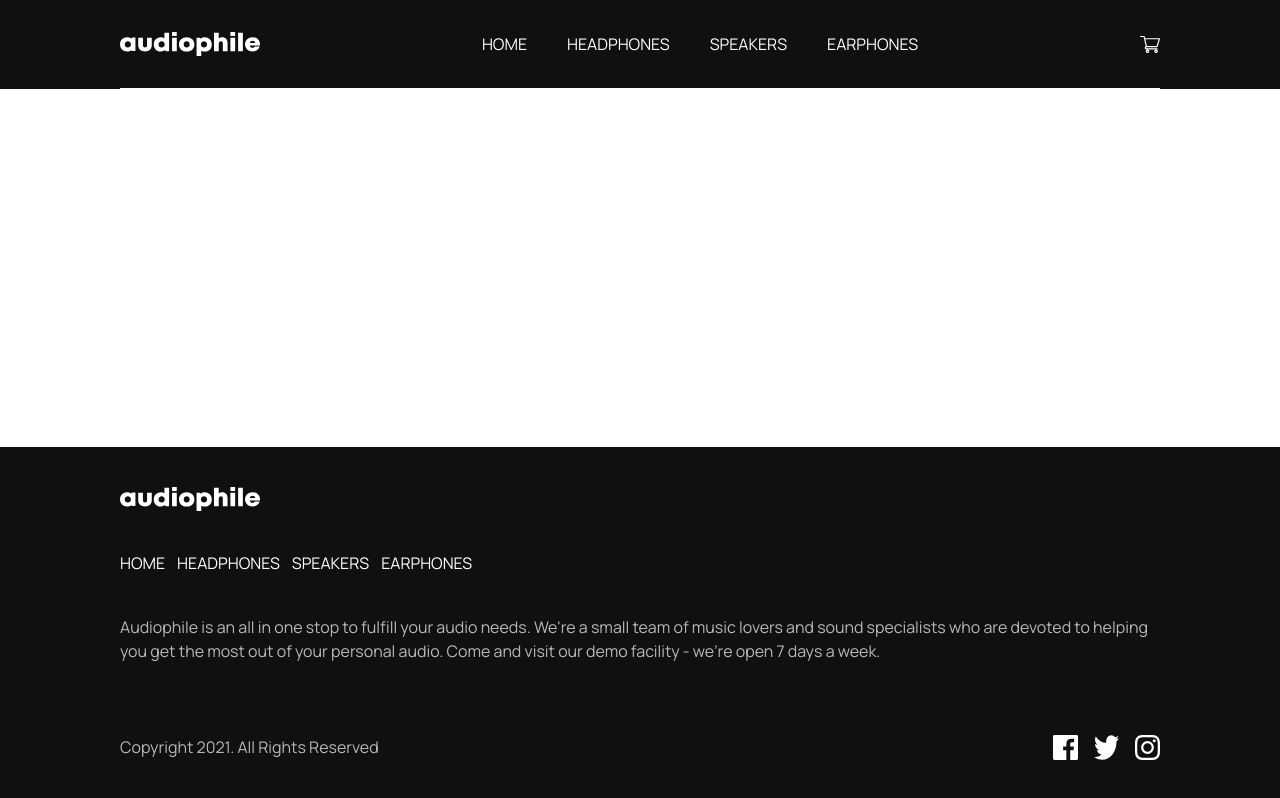
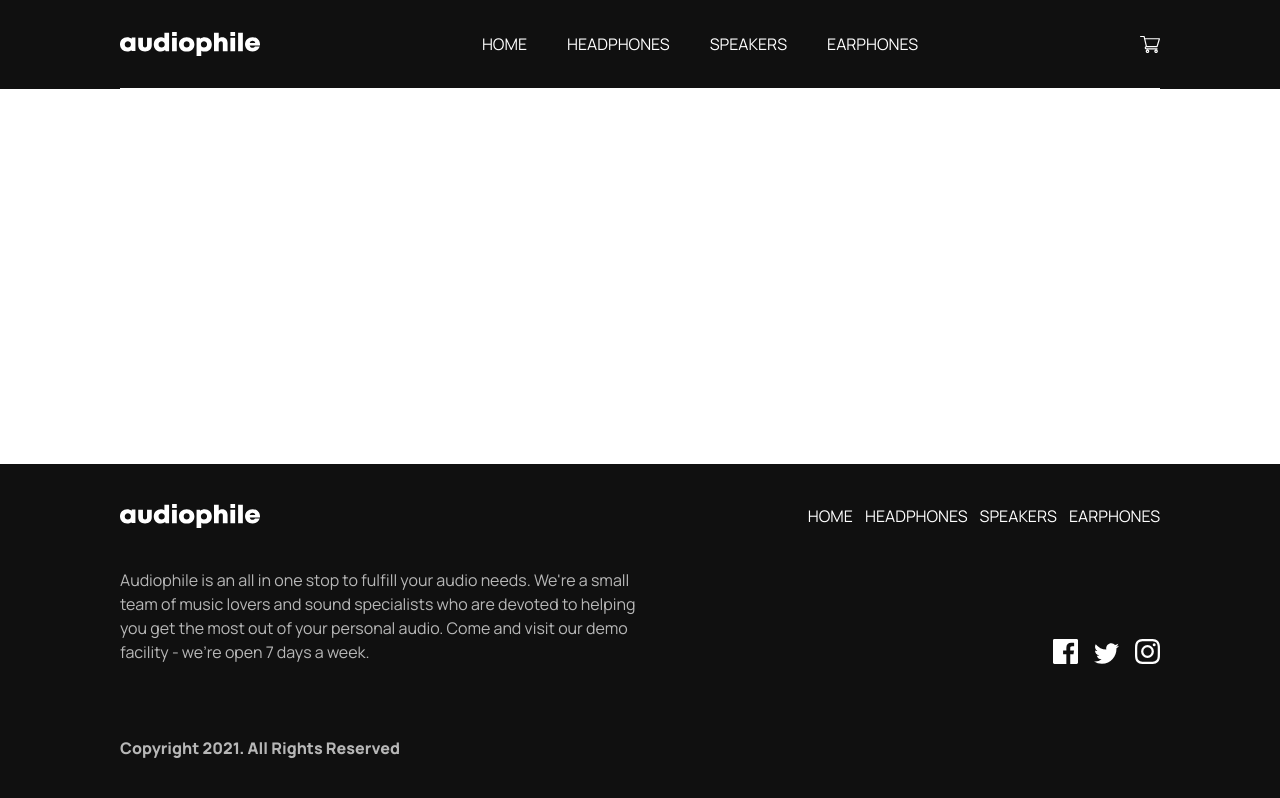
Before and after one commit to snr-roko/audiophile-ecommerce, a Next.js app in the folder audiophile-frontend/: page / in a window 1280 px wide. Built offline with nearby package versions, Linux system fonts and the light colour scheme.

Commit message:
feat: restructure Footer component for improved layout and styling

```diff
--- a/audiophile-frontend/components/layout/Footer.tsx
+++ b/audiophile-frontend/components/layout/Footer.tsx
@@ -9,6 +9,7 @@ const Footer: React.FC = () => {
   return (
     <footer className="bg-[#101010] text-[#ffffff] px-7 lg:px-30">
       <div className="flex items-center md:items-start flex-col gap-10 py-10">
+        <div className="flex flex-col gap-10 lg:flex-row lg:justify-between lg:w-full">
           <Image src={logo} width={140} height={140} alt="logo" />
           <nav className="flex gap-3 flex-col justify-center items-center md:items-start md:flex-row">
             <Link className="hover:text-[#FBAF85]" href="#">HOME</Link>
@@ -16,11 +17,19 @@ const Footer: React.FC = () => {
             <Link className="hover:text-[#FBAF85]" href="#">SPEAKERS</Link>
             <Link className="hover:text-[#FBAF85]" href="#">EARPHONES</Link>
           </nav>
-        <p className="text-center text-[#ffffff]/70 md:text-left">Audiophile is an all in one stop to fulfill your audio needs. We're a small team of music lovers and sound specialists who are devoted to helping you get the most out of your personal audio. Come and visit our demo facility - we're open 7 days a week.</p>
+        </div>
+        <div className="lg:flex lg:justify-between lg:w-full">
+          <p className="text-center text-[#ffffff]/70 md:text-left lg:flex-1/2">Audiophile is an all in one stop to fulfill your audio needs. We're a small team of music lovers and sound specialists who are devoted to helping you get the most out of your personal audio. Come and visit our demo facility - we're open 7 days a week.</p>
+          <div className=" hidden lg:flex justify-center gap-4 lg:flex-1/2 lg:items-end lg:justify-end">
+              <Image src={facebook} alt="facebook" height={20} width={25}/>
+              <Image src={twitter} alt="twitter" height={20} width={25}/>
+              <Image src={instagram} alt="instagram" height={20} width={25}/>
+          </div>
+        </div>
         <div className="flex flex-col gap-10 md:flex-row md:justify-between w-full md:mt-8">
-          <p className="text-[#ffffff]/70 text-center md:text-left">Copyright 2021. All Rights Reserved</p>
-          <div className="flex justify-center gap-4">
-            <Image src={facebook} alt="facebook" height={20} width={25}/>
+          <p className="text-[#ffffff]/70 text-center md:text-left font-[900]">Copyright 2021. All Rights Reserved</p>
+          <div className="flex justify-center gap-4 lg:hidden">
+            <Image src={facebook} alt="facebook" height={20} width={25} className="hover:cursor-pointer"/>
             <Image src={twitter} alt="twitter" height={20} width={25}/>
             <Image src={instagram} alt="instagram" height={20} width={25}/>
           </div>
```
Lines whose indentation alone changed are shown as unchanged.
